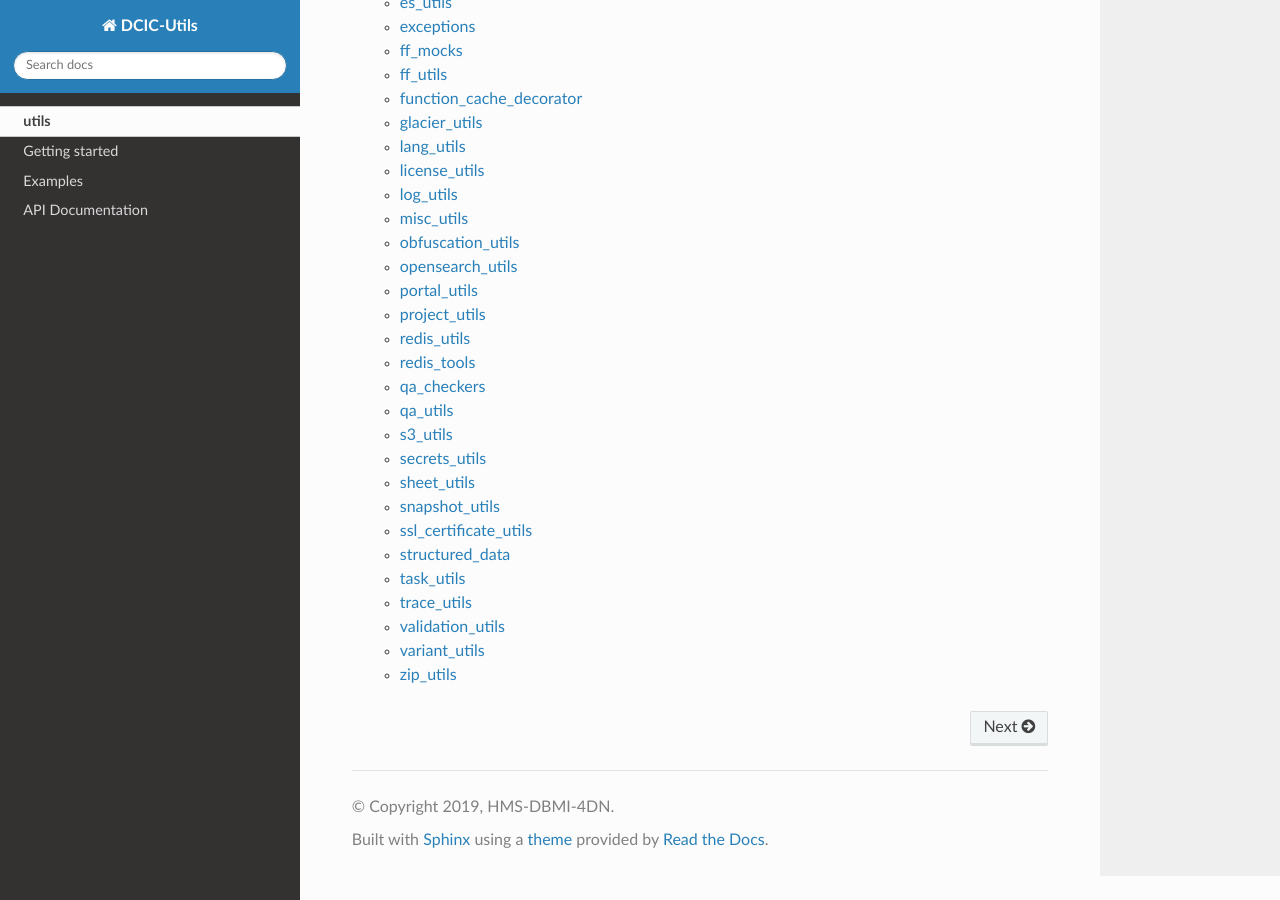
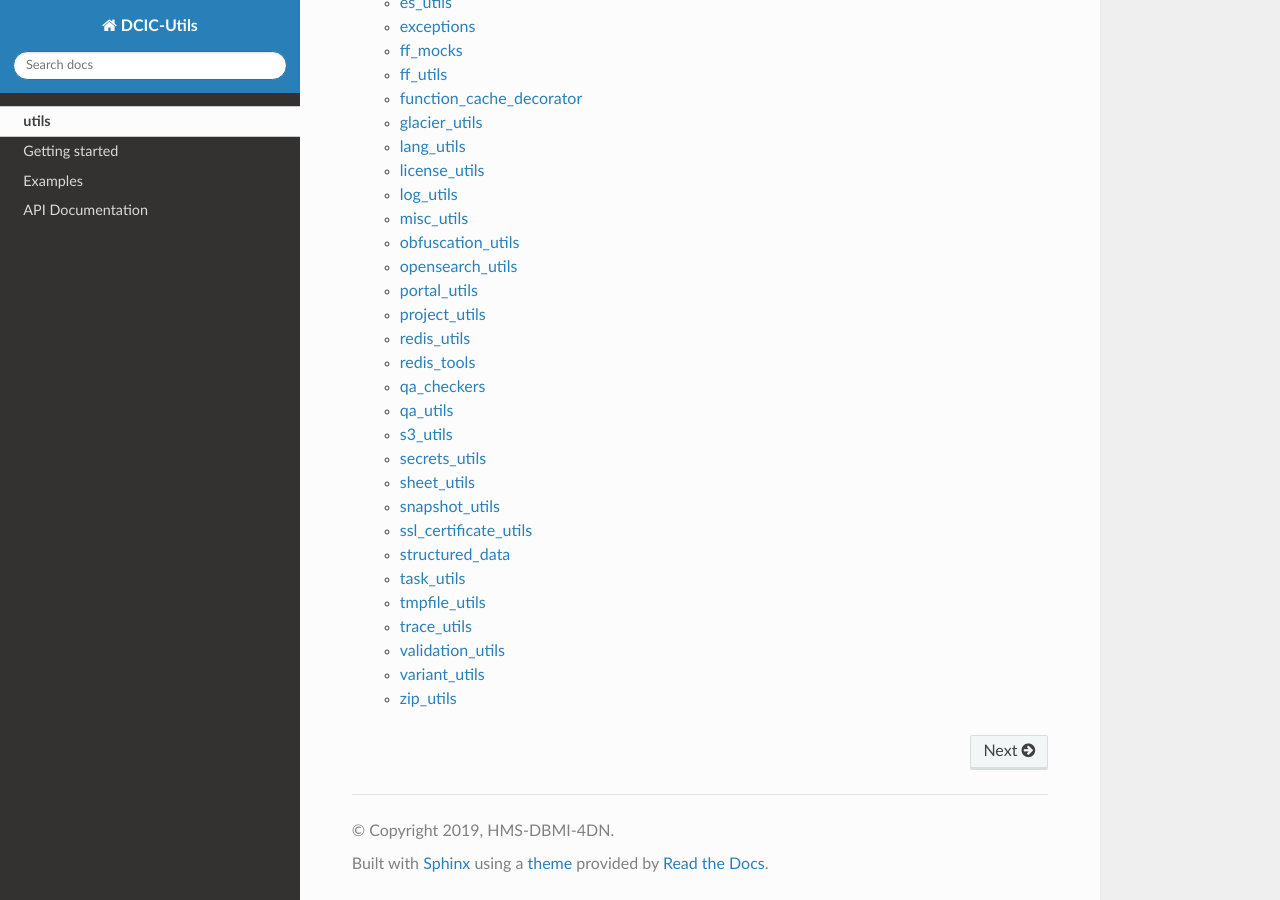
Before and after one commit to 4dn-dcic/utils, a Sphinx documentation site: the page built from docs/source/index.rst, in a window 1280 px wide and 900 px high, scrolled down 1234 px. Built offline with Sphinx 7.4.7 and the Read the Docs theme 2.0.0, drawn with Linux system fonts in a browser that asks for light colours.

Commit message:
Refactor out functions in zip_utils to tmpfile_utils

```diff
--- a/docs/source/dcicutils.rst
+++ b/docs/source/dcicutils.rst
@@ -337,6 +337,13 @@ task_utils
   :members:
 
 
+tmpfile_utils
+^^^^^^^^^^^^^
+
+.. automodule:: dcicutils.tmpfile_utils
+   :members:
+
+
 trace_utils
 ^^^^^^^^^^^
 
```
